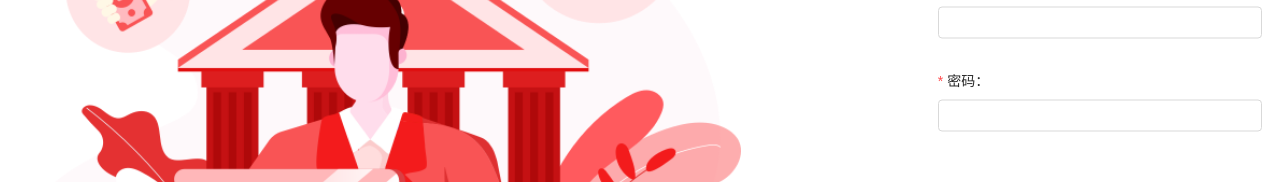
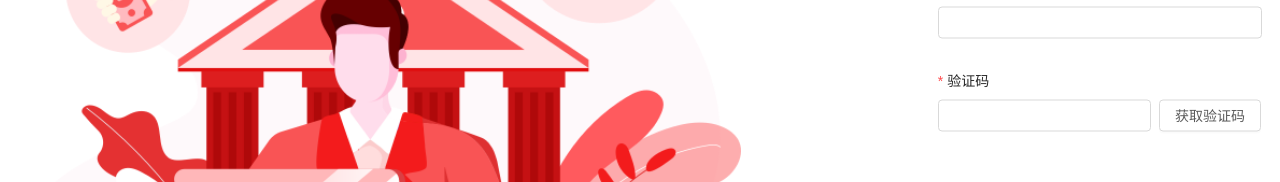
Before and after one commit to FantasyLian/cherry-admin, a Vue app: page /#/login in a window 1280 px wide. Shown: the part 333-515 px from the top of the page. Built offline with nearby package versions, Linux system fonts and the light colour scheme.

Commit message:
修改用手机验证码登录

```diff
--- a/src/views/login/Login.vue
+++ b/src/views/login/Login.vue
@@ -16,20 +16,27 @@
               v-decorator="[
                 'account',
                 {
-                  rules: [{ required: true, message: '请输入账号/ID!' }],
-                },
+                  rules: [{ required: true, message: '请输入账号/ID!' }]
+                }
               ]"
             />
           </a-form-item>
-          <a-form-item label="密码：">
-            <a-input
-              v-decorator="[
-                'password',
-                {
-                  rules: [{ required: true, message: '请输入密码!' }],
-                },
-              ]"
-            />
+          <a-form-item label="验证码">
+            <a-row :gutter="8">
+              <a-col :span="16">
+                <a-input
+                  v-decorator="[
+                    'captcha',
+                    {
+                      rules: [{ required: true, message: '请输入验证码!'}]
+                    }
+                  ]"
+                />
+              </a-col>
+              <a-col :span="8">
+                <a-button @click="handleGetCaptcha">获取验证码</a-button>
+              </a-col>
+            </a-row>
           </a-form-item>
           <a-form-item>
             <a-button type="primary" class="login-button" html-type="submit">
@@ -42,10 +49,11 @@
   </section>
 </template>
 <script>
-import { Form, Button, Input } from 'ant-design-vue'
+import { Form, Button, Input, Row, Col } from 'ant-design-vue'
+import { getCaptcha } from '@/api'
 export default {
   components: {
-    AForm: Form, AFormItem: Form.Item, AButton: Button, AInput: Input
+    AForm: Form, AFormItem: Form.Item, AButton: Button, AInput: Input, ARow: Row, ACol: Col
   },
   data () {
     return {
@@ -61,10 +69,11 @@ export default {
         }
       })
     },
-    handleSelectChange (value) {
-      console.log(value)
-      this.form.setFieldsValue({
-        note: `Hi, ${value === 'male' ? 'man' : 'lady'}!`
+    async handleGetCaptcha () {
+      await getCaptcha().then(({ code, data }) => {
+        if (code === 200) {
+          console.log(data)
+        }
       })
     }
   }
```
